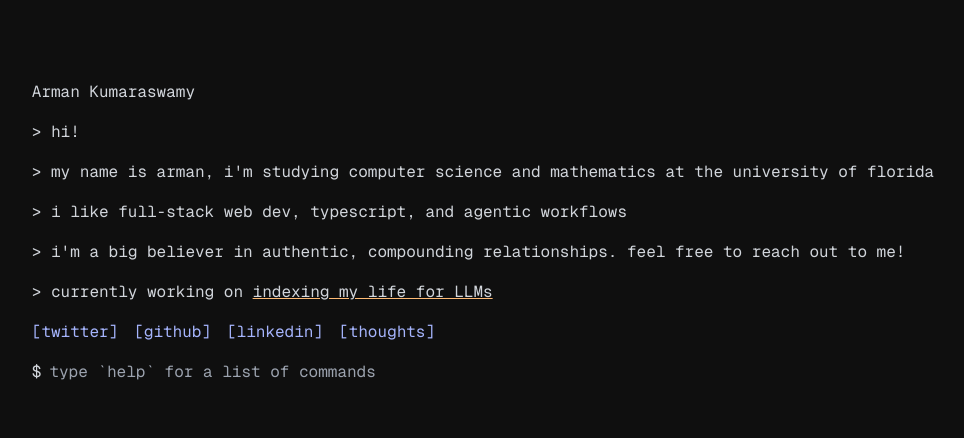
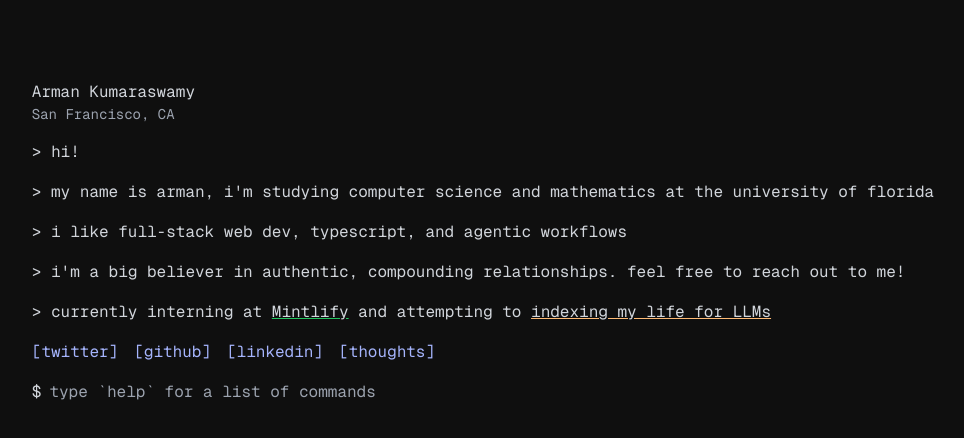
Before and after one commit to sangwaboi/sangwaboi.github.io, a Next.js app: page / in a window 1280 px wide. Shown: the top 438 px of the page, without its empty margins (157-1121 px from the left). Built offline with nearby package versions, Linux system fonts and the light colour scheme.

Commit message:
i love working at mintlify

```diff
--- a/src/app/page.tsx
+++ b/src/app/page.tsx
@@ -6,7 +6,10 @@ export default function Home() {
     <div className="text-gray-300 p-4 w-full flex justify-center">
       <div>
         <div className="mb-4 mt-16 flex flex-col gap-4">
-          <p>Arman Kumaraswamy</p>
+          <div>
+            <p>Arman Kumaraswamy</p>
+            <p className="text-gray-400 text-sm">San Francisco, CA</p>
+          </div>
           <p>&gt; hi!</p>
           <p>
             &gt; my name is arman, i'm studying computer science and mathematics
@@ -20,7 +23,16 @@ export default function Home() {
             feel free to reach out to me!
           </p>
           <p>
-            &gt; currently working on{" "}
+            &gt; currently interning at{" "}
+            <Link
+              className="underline decoration-green-500"
+              target="_blank"
+              rel="noopener noreferrer"
+              href="https://mintlify.com/"
+            >
+              Mintlify
+            </Link>{" "}
+            and attempting to{" "}
             <Link
               className="underline decoration-orange-300"
               href="/thoughts/1"
```
